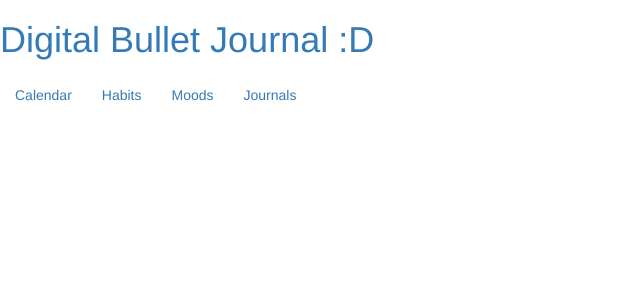
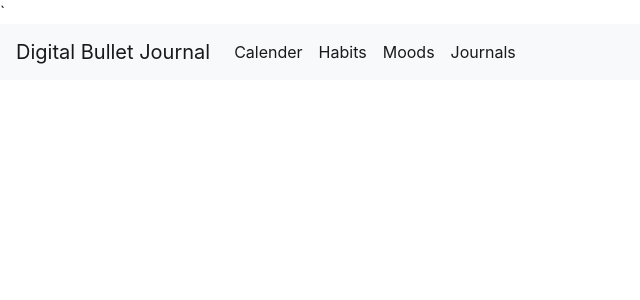
Before and after one commit to atakux/week4_proj, a Flask app: page / in a window 1280 px wide. Shown: the top 300 px of the page, without its empty margins (0-640 px from the left). Run offline with Flask 2, Linux system fonts and the light colour scheme.

Commit message:
new changes

```diff
--- a/templates/home.html
+++ b/templates/home.html
@@ -1,4 +1,4 @@
-{% extends "layout.html" %}
+`{% extends "layout.html" %}
 {% block content %}
     <h2>{{ subtitle }}</h2>
     <p>{{ text }}</p>
--- a/templates/layout.html
+++ b/templates/layout.html
@@ -2,7 +2,8 @@
 <html>
     <head>
         <!-- Latest compiled and minified CSS -->
-        <link rel="stylesheet" href="https://cdn.jsdelivr.net/npm/bootstrap@3.4.1/dist/css/bootstrap.min.css" integrity="sha384-HSMxcRTRxnN+Bdg0JdbxYKrThecOKuH5zCYotlSAcp1+c8xmyTe9GYg1l9a69psu" crossorigin="anonymous">
+        <!-- <link rel="stylesheet" href="https://cdn.jsdelivr.net/npm/bootstrap@3.4.1/dist/css/bootstrap.min.css" integrity="sha384-HSMxcRTRxnN+Bdg0JdbxYKrThecOKuH5zCYotlSAcp1+c8xmyTe9GYg1l9a69psu" crossorigin="anonymous"> -->
+        <link rel="stylesheet" href="https://cdn.jsdelivr.net/npm/bootstrap@4.3.1/dist/css/bootstrap.min.css" integrity="sha384-ggOyR0iXCbMQv3Xipma34MD+dH/1fQ784/j6cY/iJTQUOhcWr7x9JvoRxT2MZw1T" crossorigin="anonymous">
 
         <!-- Optional theme -->
         <link rel="stylesheet" href="https://cdn.jsdelivr.net/npm/bootstrap@3.4.1/dist/css/bootstrap-theme.min.css" integrity="sha384-6pzBo3FDv/PJ8r2KRkGHifhEocL+1X2rVCTTkUfGk7/0pbek5mMa1upzvWbrUbOZ" crossorigin="anonymous">
@@ -11,26 +12,49 @@
         <script src="https://cdn.jsdelivr.net/npm/bootstrap@3.4.1/dist/js/bootstrap.min.js" integrity="sha384-aJ21OjlMXNL5UyIl/XNwTMqvzeRMZH2w8c5cRVpzpU8Y5bApTppSuUkhZXN0VxHd" crossorigin="anonymous"></script>
 
         <title>Digital Bullet Journal</title>
+
     </head>
 
     <body>
-		<!-- <nav> -->
-			<!--TODO make Calendar, Habits, Moods, Journals pages and substitute here-->
+        <nav class="navbar navbar-expand-lg navbar-light bg-light">
+  <a class="navbar-brand" href="{{ url_for('home') }}">Digital Bullet Journal</a>
+  <button class="navbar-toggler" type="button" data-toggle="collapse" data-target="#navbarNav" aria-controls="navbarNav" aria-expanded="false" aria-label="Toggle navigation">
+    <span class="navbar-toggler-icon"></span>
+  </button>
+  <div class="collapse navbar-collapse" id="navbarNav">
+    <ul class="navbar-nav">
+      <li class="nav-item active">
+        <a class="nav-link" href="{{ url_for('home') }}">Calender<span class="sr-only">(current)</span></a>
+      </li>
+      <li class="nav-item active">
+        <a class="nav-link" href="{{ url_for('home') }}">Habits<span class="sr-only">(current)</span></a>
+      </li>
+      <li class="nav-item active">
+        <a class="nav-link" href="{{ url_for('home') }}">Moods<span class="sr-only">(current)</span></a>
+      </li>
+      <li class="nav-item active">
+        <a class="nav-link" href="{{ url_for('home') }}">Journals<span class="sr-only">(current)</span></a>
+      </li>
+    </ul>
+  </div>
+</nav>
 
-            <h1><a href="{{ url_for('home') }}">Digital Bullet Journal :D</a></h1>
+		<!-- <nav>
+			TODO make Calendar, Habits, Moods, Journals pages and substitute here
 
-            <ul class="nav navbar-nav d-inline-flex">
 
-                <li class="list-inline-item"><a class="nav-link active" href="{{ url_for('home') }}">Calendar</a></li>
-                <li class="list-inline-item"><a class="nav-link active" href="{{ url_for('home') }}">Habits</a></li>
+
+            <ul class="nav navbar-nav d-inline-block">
+
+                <h1><a href="{{ url_for('home') }}">Digital Bullet Journal :D</a></h1>
+                <li class="nav-item"><a class="nav-link active" href="{{ url_for('home') }}">Calendar</a></li>
+                <li class="nav-item"><a class="nav-link active" href="{{ url_for('home') }}">Habits</a></li>
                 <li class="nav-item"><a class="nav-link active" href="{{ url_for('home') }}">Moods</a></li>
                 <li class="nav-item"><a class="nav-link active" href="{{ url_for('home') }}">Journals</a></li>
 
             </ul>
 
-
-
-		<!-- </nav> -->
+		</nav> -->
 
         {% with messages = get_flashed_messages(with_categories=true) %}
             {% if messages %}
@@ -42,6 +66,9 @@
             {% endif %}
         {% endwith %}
 
+        <div>
         {% block content %} {% endblock %}
+        </div>
     </body>
+
 </html>
--- a/templates/register.html
+++ b/templates/register.html
@@ -1,9 +1,14 @@
 {% extends "layout.html" %}
 {% block content %}
+
+
+
     <div class="content-section">
         <form method="POST" action="">
             {{ form.hidden_tag() }}
             <fieldset class="form-group">
+
+      <h1> Register </h1>
 
       <div class="form-group">
           {{ form.username.label(class="form-control-label") }}
```
Also changed, not shown: static/style.css (added).
